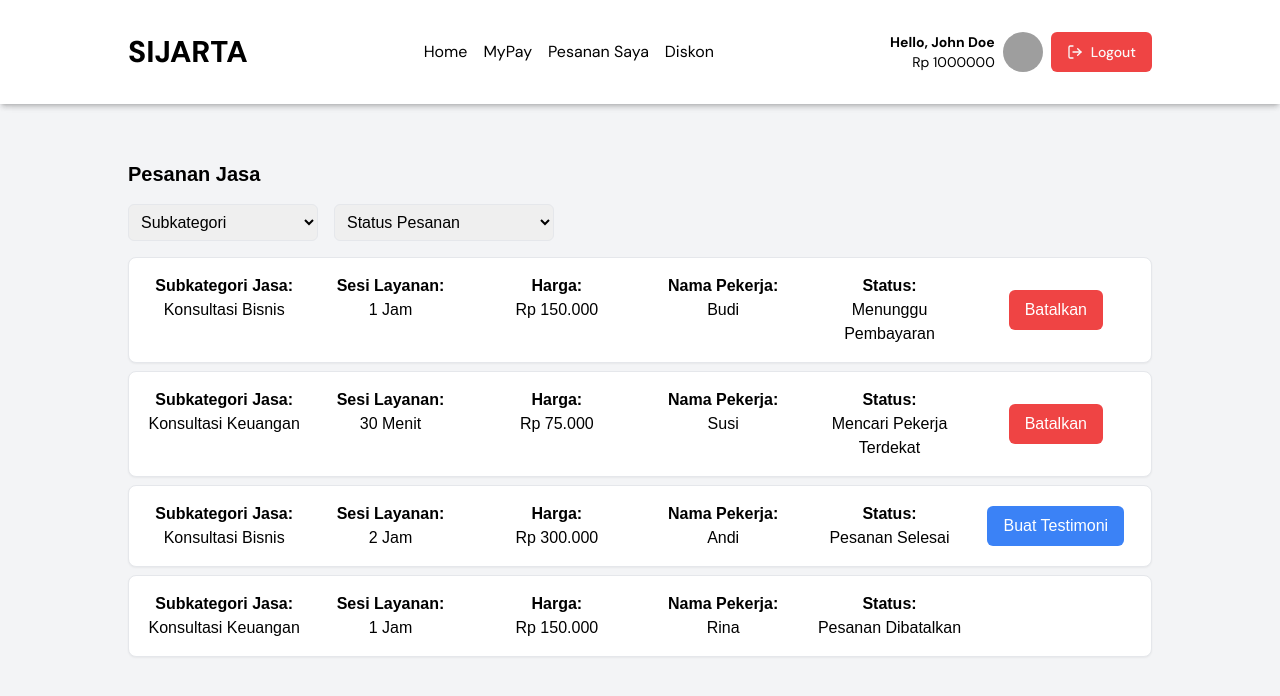
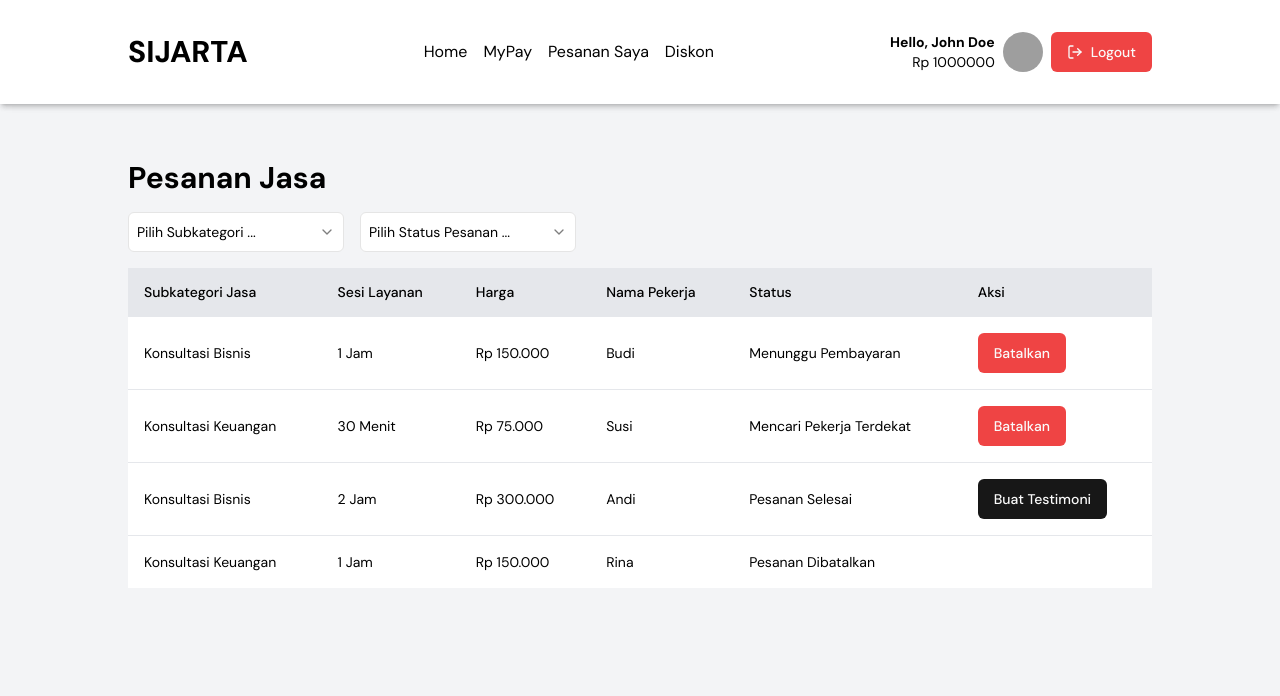
Before and after one commit to Andrew4Coding/sijarta-ngequery, a Next.js app: page /pemesanan-jasa in a window 1280 px wide. Shown: the top 696 px of the page. Built offline with nearby package versions, Linux system fonts and the light colour scheme; grey boxes are pictures that could not be loaded.

Commit message:
feat: use react table in pemesanan jasa

```diff
--- /dev/null
+++ b/components/ui/table.tsx
@@ -0,0 +1,117 @@
+import * as React from "react"
+
+import { cn } from "@/lib/utils"
+
+const Table = React.forwardRef<
+  HTMLTableElement,
+  React.HTMLAttributes<HTMLTableElement>
+>(({ className, ...props }, ref) => (
+  <div className="relative w-full overflow-auto">
+    <table
+      ref={ref}
+      className={cn("w-full caption-bottom text-sm", className)}
+      {...props}
+    />
+  </div>
+))
+Table.displayName = "Table"
+
+const TableHeader = React.forwardRef<
+  HTMLTableSectionElement,
+  React.HTMLAttributes<HTMLTableSectionElement>
+>(({ className, ...props }, ref) => (
+  <thead ref={ref} className={cn("[&_tr]:border-b", className)} {...props} />
+))
+TableHeader.displayName = "TableHeader"
+
+const TableBody = React.forwardRef<
+  HTMLTableSectionElement,
+  React.HTMLAttributes<HTMLTableSectionElement>
+>(({ className, ...props }, ref) => (
+  <tbody
+    ref={ref}
+    className={cn("[&_tr:last-child]:border-0", className)}
+    {...props}
+  />
+))
+TableBody.displayName = "TableBody"
+
+const TableFooter = React.forwardRef<
+  HTMLTableSectionElement,
+  React.HTMLAttributes<HTMLTableSectionElement>
+>(({ className, ...props }, ref) => (
+  <tfoot
+    ref={ref}
+    className={cn(
+      "border-t bg-neutral-100/50 font-medium [&>tr]:last:border-b-0 dark:bg-neutral-800/50",
+      className
+    )}
+    {...props}
+  />
+))
+TableFooter.displayName = "TableFooter"
+
+const TableRow = React.forwardRef<
+  HTMLTableRowElement,
+  React.HTMLAttributes<HTMLTableRowElement>
+>(({ className, ...props }, ref) => (
+  <tr
+    ref={ref}
+    className={cn(
+      "border-b transition-colors hover:bg-neutral-100/50 data-[state=selected]:bg-neutral-100 dark:hover:bg-neutral-800/50 dark:data-[state=selected]:bg-neutral-800 bg-white",
+      className
+    )}
+    {...props}
+  />
+))
+TableRow.displayName = "TableRow"
+
+const TableHead = React.forwardRef<
+  HTMLTableCellElement,
+  React.ThHTMLAttributes<HTMLTableCellElement>
+>(({ className, ...props }, ref) => (
+  <th
+    ref={ref}
+    className={cn(
+      "h-12 px-4 text-left align-middle font-medium [&:has([role=checkbox])]:pr-0 dark:text-neutral-400 bg-gray-200 text-black",
+      className
+    )}
+    {...props}
+  />
+))
+TableHead.displayName = "TableHead"
+
+const TableCell = React.forwardRef<
+  HTMLTableCellElement,
+  React.TdHTMLAttributes<HTMLTableCellElement>
+>(({ className, ...props }, ref) => (
+  <td
+    ref={ref}
+    className={cn("p-4 align-middle [&:has([role=checkbox])]:pr-0", className)}
+    {...props}
+  />
+))
+TableCell.displayName = "TableCell"
+
+const TableCaption = React.forwardRef<
+  HTMLTableCaptionElement,
+  React.HTMLAttributes<HTMLTableCaptionElement>
+>(({ className, ...props }, ref) => (
+  <caption
+    ref={ref}
+    className={cn("mt-4 text-sm text-neutral-500 dark:text-neutral-400", className)}
+    {...props}
+  />
+))
+TableCaption.displayName = "TableCaption"
+
+export {
+  Table,
+  TableHeader,
+  TableBody,
+  TableFooter,
+  TableHead,
+  TableRow,
+  TableCell,
+  TableCaption,
+}
--- /dev/null
+++ b/components/ui/textarea.tsx
@@ -0,0 +1,22 @@
+import * as React from "react"
+
+import { cn } from "@/lib/utils"
+
+const Textarea = React.forwardRef<
+  HTMLTextAreaElement,
+  React.ComponentProps<"textarea">
+>(({ className, ...props }, ref) => {
+  return (
+    <textarea
+      className={cn(
+        "flex min-h-[80px] w-full rounded-md border border-neutral-200 bg-white px-3 py-2 text-base ring-offset-white placeholder:text-neutral-500 focus-visible:outline-none focus-visible:ring-2 focus-visible:ring-neutral-950 focus-visible:ring-offset-2 disabled:cursor-not-allowed disabled:opacity-50 md:text-sm dark:border-neutral-800 dark:bg-neutral-950 dark:ring-offset-neutral-950 dark:placeholder:text-neutral-400 dark:focus-visible:ring-neutral-300",
+        className
+      )}
+      ref={ref}
+      {...props}
+    />
+  )
+})
+Textarea.displayName = "Textarea"
+
+export { Textarea }
--- a/modules/PemesananJasaModule/index.tsx
+++ b/modules/PemesananJasaModule/index.tsx
@@ -1,7 +1,21 @@
 'use client';
 
 import React, { useState } from 'react';
-import { Dialog, DialogContent, DialogTitle, DialogDescription, DialogClose } from "@/components/ui/dialog";
+import { Dialog, DialogContent, DialogTitle, DialogDescription, DialogClose, DialogTrigger } from "@/components/ui/dialog";
+
+import {
+    Select,
+    SelectContent,
+    SelectGroup,
+    SelectItem,
+    SelectLabel,
+    SelectTrigger,
+    SelectValue,
+} from "@/components/ui/select"
+import { Button } from '@/components/ui/button';
+import { Label } from '@/components/ui/label';
+import { Textarea } from '@/components/ui/textarea';
+import { Table, TableBody, TableCell, TableHead, TableHeader, TableRow } from "@/components/ui/table";
 
 type Order = {
     subcategory: string;
@@ -25,7 +39,6 @@ const PemesananJasaModule = () => {
     const [orders, setOrders] = useState<Order[]>(dummyOrders);
     const [subcategoryFilter, setSubcategoryFilter] = useState("");
     const [statusFilter, setStatusFilter] = useState("");
-    const [openDialog, setOpenDialog] = useState(false);
     const [currentOrder, setCurrentOrder] = useState<Order | null>(null);
 
     const handleCancelOrder = (index: number) => {
@@ -36,7 +49,6 @@ const PemesananJasaModule = () => {
 
     const handleCreateTestimonial = (order: Order) => {
         setCurrentOrder(order);
-        setOpenDialog(true);
     };
 
     const filteredOrders = orders.filter(order => {
@@ -47,120 +59,125 @@ const PemesananJasaModule = () => {
     });
 
     return (
-        <div className="p-6 bg-gray-100 min-h-screen pt-40 px-10 md:px-32">
-            <h2 className="font-bold text-xl mb-4">Pesanan Jasa</h2>
+        <div className="p-6 bg-gray-100 min-h-screen pt-40 px-10 md:px-32 font-dmsans">
+            <h2 className="font-bold text-3xl mb-4">Pesanan Jasa</h2>
 
             {/* Bagian Filter */}
-            <div className="flex gap-4 mb-4">
-                <select
-                    value={subcategoryFilter}
-                    onChange={(e) => setSubcategoryFilter(e.target.value)}
-                    className="p-2 border rounded-md"
-                >
-                    <option value="">Subkategori</option>
-                    <option value="Konsultasi Bisnis">Konsultasi Bisnis</option>
-                    <option value="Konsultasi Keuangan">Konsultasi Keuangan</option>
-                </select>
+            <div className="flex gap-4 mb-4 max-w-md">
+                <Select value={subcategoryFilter} onValueChange={setSubcategoryFilter}>
+                    <SelectTrigger className="p-2 border rounded-md">
+                        <SelectValue placeholder="Pilih Subkategori ..." />
+                    </SelectTrigger>
+                    <SelectContent>
+                        <SelectGroup>
+                            <SelectLabel>Subkategori</SelectLabel>
+                            <SelectItem value="Konsultasi Bisnis">Konsultasi Bisnis</SelectItem>
+                            <SelectItem value="Konsultasi Keuangan">Konsultasi Keuangan</SelectItem>
+                        </SelectGroup>
+                    </SelectContent>
+                </Select>
 
-                <select
-                    value={statusFilter}
-                    onChange={(e) => setStatusFilter(e.target.value)}
-                    className="p-2 border rounded-md"
-                >
-                    <option value="">Status Pesanan</option>
+                <Select value={statusFilter} onValueChange={setStatusFilter}>
+                    <SelectTrigger className="p-2 border rounded-md">
+                        <SelectValue placeholder="Pilih Status Pesanan ... "></SelectValue>
+                    </SelectTrigger>
+                    <SelectContent>
+                        <SelectGroup>
+                            <SelectLabel>Status Pesanan</SelectLabel>
                             {statuses.map((status, idx) => (
-                        <option key={idx} value={status}>{status}</option>
+                                <SelectItem key={idx} value={status}>{status}</SelectItem>
                             ))}
-                </select>
+                        </SelectGroup>
+                    </SelectContent>
+                </Select>
             </div>
 
             {/* Daftar Pesanan */}
+            <Table>
+                <TableHeader>
+                    <TableRow>
+                        <TableHead>Subkategori Jasa</TableHead>
+                        <TableHead>Sesi Layanan</TableHead>
+                        <TableHead>Harga</TableHead>
+                        <TableHead>Nama Pekerja</TableHead>
+                        <TableHead>Status</TableHead>
+                        <TableHead>Aksi</TableHead>
+                    </TableRow>
+                </TableHeader>
+                <TableBody>
                     {filteredOrders.map((order, index) => (
-                <div key={index} className="border p-4 mb-2 rounded-lg bg-white shadow-sm">
-                    <div className="grid grid-cols-6 gap-2 text-center">
-                        <div>
-                            <p><strong>Subkategori Jasa:</strong></p>
-                            <p>{order.subcategory}</p>
-                        </div>
-                        <div>
-                            <p><strong>Sesi Layanan:</strong></p>
-                            <p>{order.session}</p>
-                        </div>
-                        <div>
-                            <p><strong>Harga:</strong></p>
-                            <p>{order.price}</p>
-                        </div>
-                        <div>
-                            <p><strong>Nama Pekerja:</strong></p>
-                            <p>{order.workerName || "Belum Ditentukan"}</p>
-                        </div>
-                        <div>
-                            <p><strong>Status:</strong></p>
-                            <p>{order.status}</p>
-                        </div>
-                        <div className="flex items-center justify-center">
+                        <TableRow key={index}>
+                            <TableCell>{order.subcategory}</TableCell>
+                            <TableCell>{order.session}</TableCell>
+                            <TableCell>{order.price}</TableCell>
+                            <TableCell>{order.workerName || "Belum Ditentukan"}</TableCell>
+                            <TableCell>{order.status}</TableCell>
+                            <TableCell>
                                 {order.status === "Menunggu Pembayaran" || order.status === "Mencari Pekerja Terdekat" ? (
-                                <button
+                                    <Button
                                         onClick={() => handleCancelOrder(index)}
-                                    className="px-4 py-2 bg-red-500 text-white rounded-md"
+                                        variant="destructive"
                                     >
                                         Batalkan
-                                </button>
+                                    </Button>
                                 ) : order.status === "Pesanan Selesai" ? (
-                                <button
+                                    <Dialog>
+                                        <DialogTrigger>
+                                            <Button
                                                 onClick={() => handleCreateTestimonial(order)}
-                                    className="px-4 py-2 bg-blue-500 text-white rounded-md"
                                             >
                                                 Buat Testimoni
-                                </button>
-                            ) : null}
-                        </div>
-                    </div>
-                </div>
-            ))}
-
-            {/* Dialog for Testimonial */}
-            {openDialog && currentOrder && (
-                <Dialog open={openDialog} onOpenChange={setOpenDialog}>
+                                            </Button>
+                                        </DialogTrigger>
                                         <DialogContent>
                                             <DialogTitle>Buat Testimoni</DialogTitle>
                                             <DialogDescription>Berikan rating dan komentar Anda tentang layanan ini</DialogDescription>
 
                                             {/* Form Testimonial */}
                                             <div className="mb-4">
-                            <label className="block mb-2">Rating:</label>
-                            <select className="p-2 border rounded-md w-full">
-                                {[...Array(10)].map((_, idx) => (
-                                    <option key={idx} value={idx + 1}>{idx + 1}</option>
+                                                <Label>Rating</Label>
+                                                <Select>
+                                                    <SelectTrigger className="p-2 border rounded-md w-full">
+                                                        <SelectValue placeholder="Pilih Rating ..." />
+                                                    </SelectTrigger>
+                                                    <SelectContent>
+                                                        <SelectGroup>
+                                                            <SelectLabel>Rating</SelectLabel>
+                                                            {[...Array(5)].map((_, idx) => (
+                                                                <SelectItem key={idx} value={(idx + 1).toString()}>{idx + 1}</SelectItem>
                                                             ))}
-                            </select>
+                                                        </SelectGroup>
+                                                    </SelectContent>
+                                                </Select>
                                             </div>
 
                                             <div className="mb-4">
-                            <label className="block mb-2">Komentar:</label>
-                            <textarea
-                                className="p-2 border rounded-md w-full"
+                                                <Label>Komentar</Label>
+                                                <Textarea
                                                     rows={4}
                                                 />
                                             </div>
 
                                             <div className="flex justify-end gap-2">
                                                 <DialogClose
-                                className="px-4 py-2 bg-gray-500 text-white rounded-md"
-                                onClick={() => setOpenDialog(false)}
+                                                    className='flex gap-2'
                                                 >
+                                                    <Button variant="destructive">
                                                         Batal
+                                                    </Button>
+                                                    <Button>
+                                                        Submit
+                                                    </Button>
                                                 </DialogClose>
-                            <button
-                                className="px-4 py-2 bg-blue-500 text-white rounded-md"
-                                onClick={() => setOpenDialog(false)}
-                            >
-                                Submit
-                            </button>
                                             </div>
                                         </DialogContent>
                                     </Dialog>
-            )}
+                                ) : null}
+                            </TableCell>
+                        </TableRow>
+                    ))}
+                </TableBody>
+            </Table>
         </div>
     );
 };
```
Lines whose indentation alone changed are shown as unchanged.
